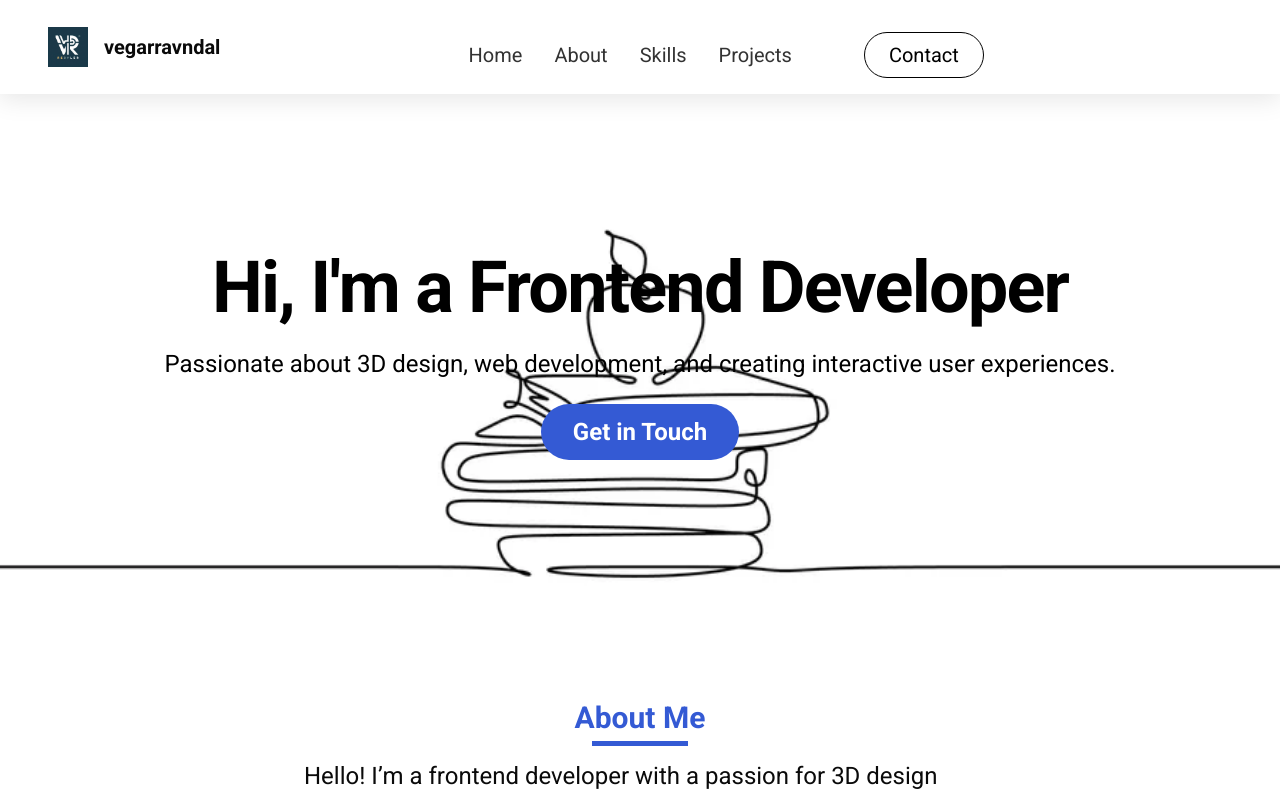
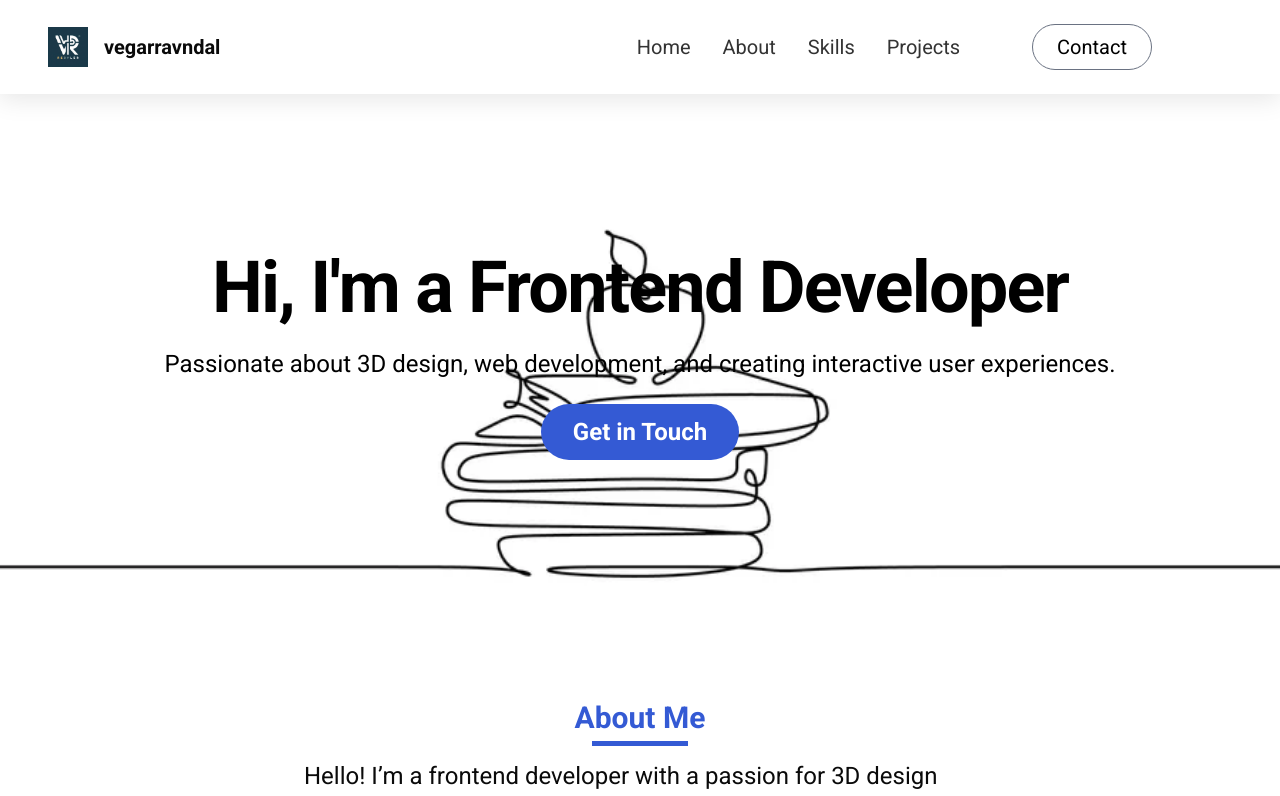
Before and after one commit to vegar24sfj/react-intermediate-oppgave-del-4, a React (Vite) app: page / in a window 1280 px wide. Shown: the top 796 px of the page. Built offline with nearby package versions, Linux system fonts and the light colour scheme.

Commit message:
små endringer

```diff
--- a/src/components/Header/Header.jsx
+++ b/src/components/Header/Header.jsx
@@ -24,7 +24,7 @@ const Header = ({ scrollToSection }) => {
         </div>
 
         {/* Desktop Menu */}
-        <div className="hidden md:flex flex-grow justify-center mt-4">
+        <div className="hidden md:flex flex-grow justify-center my-2">
           <NavBar scrollToSection={scrollToSection} />
         </div>
 
--- a/src/components/Header/NavBar.jsx
+++ b/src/components/Header/NavBar.jsx
@@ -5,13 +5,13 @@ import NavItem from "./NavItem";
 const NavBar = ({ scrollToSection }) => {
   return (
     <nav className="w-full">
-      <ul className="flex md:flex-row flex-col space-x-8 md:space-x-8 space-y-4 md:space-y-0 w-full justify-center items-center h-full m-0 p-0"> {/* Make ul stretch full width */}
+      <ul className="flex md:flex-row flex-col space-x-8 md:space-x-8 space-y-4 md:space-y-0 w-full justify-end items-center h-full m-0 p-0 pr-12 md:pr-20">
         {/* Dynamically render NavItems using MENU_LIST */}
         {MENU_LIST.map((item, index) => (
           <NavItem
             key={index}
             text={item.text}
-            onClick={() => scrollToSection(item.text.toLowerCase())} // Scroll to the section
+            onClick={() => scrollToSection(item.text.toLowerCase())}
           />
         ))}
       </ul>
--- a/src/components/Header/NavItem.jsx
+++ b/src/components/Header/NavItem.jsx
@@ -7,7 +7,7 @@ const NavItem = ({ text, onClick }) => {
         onClick={onClick}
         className={`text-xl px-0 py-2 transition-all duration-300
           ${text === "Contact"
-            ? "text-black bg-white border border-black px-6 py-2 rounded-4xl hover:bg-gray-100 ml-0 md:ml-10"
+            ? "text-black bg-white border border-gray-500 px-6 py-2 rounded-4xl hover:bg-gray-100 ml-0 md:ml-10"
             : "text-[var(--text-secondary)] hover:underline"}
         `}
         aria-label={`Navigate to ${text}`}
```
